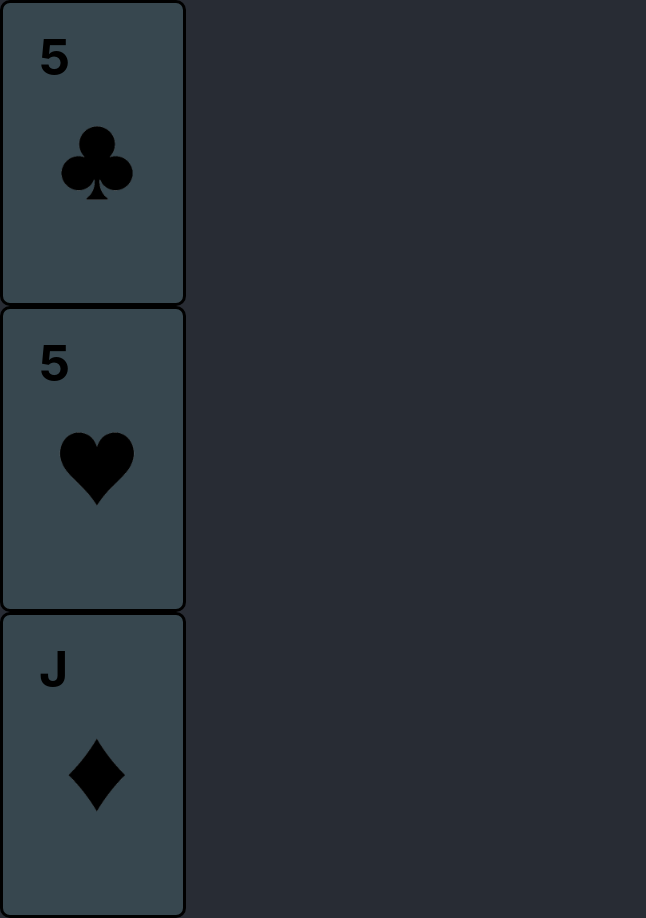
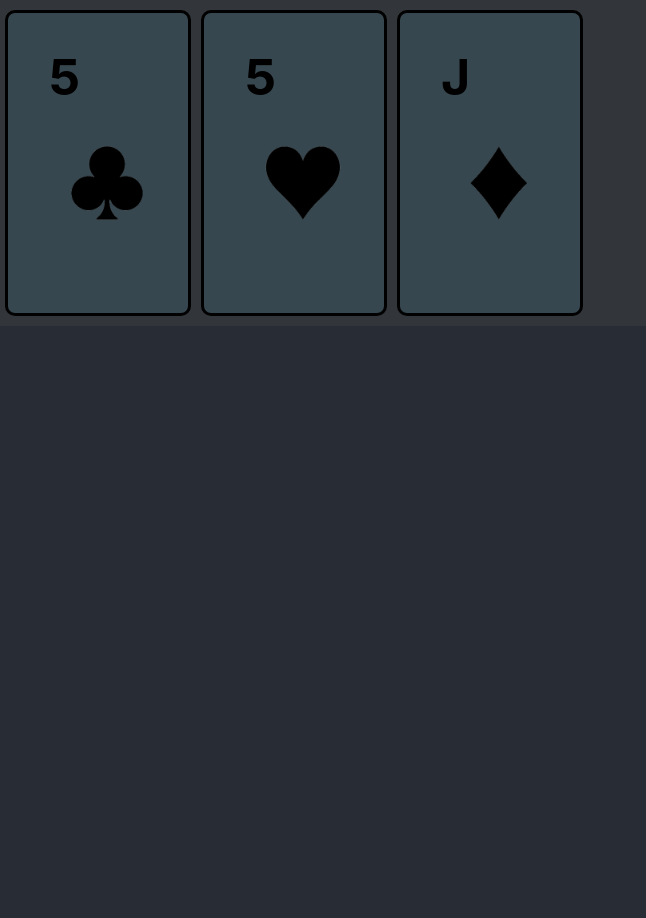
Before and after one commit to MikyStar/PokerAnalysis, a React (Create React App) app: page / in a window 1280 px wide. Shown: the whole page, without its empty margins (0-646 px from the left). After the commit the page ends 800 px from the top, so only its background shows below. Built offline with nearby package versions, Linux system fonts and the light colour scheme.

Commit message:
FrontLine displayed properly but width needs to be adjusted to content

```diff
--- a/src/components/Card.tsx
+++ b/src/components/Card.tsx
@@ -9,7 +9,7 @@ import diamond from '../assets/diamond.png';
 
 ///////////////////////////////////////////////////
 
-type CardProps =
+interface CardProps
 {
 	suit : Suit,
 	id : number | Face
@@ -21,7 +21,7 @@ export const Card = ( { suit, id} : CardProps ) =>
 (
 	<div className='card'>
 		<h3 className='id'>{ handleID( id ) }</h3>
-		<img className='suit' src={ getIcon( suit ) } width={ 80 } height={ 80 } />
+		<img className='suit' src={ getIcon( suit ) } alt={ suit as string } width={ 80 } height={ 80 } />
 	</div>
 )
 
--- a/src/components/FrontLine.tsx
+++ b/src/components/FrontLine.tsx
@@ -4,6 +4,8 @@ import { Card as CardModel, Suit, Face } from '../model/Card';
 import { Card } from './Card';
 import { TimeStamp } from '../model/Game';
 import * as Logger from '../model/utils/Logger';
+
+import '../style/FrontLine.css'
 
 /////////////////////////////////////////////////////////////////
 
@@ -47,7 +49,12 @@ export const FrontLine = ( { cards, timeStamp } : FrontLineProps ) =>
 					cards.pop();
 			})();
 
-			cards.forEach( card => jsx.push( <Card suit={ card.suit as Suit } id={ card.id as ( number | Face ) } /> ) );
+			cards.forEach( ( card, index ) => jsx.push( <Card
+															key={ index }
+															suit={ card.suit as Suit }
+															id={ card.id as ( number | Face ) }
+														/> )
+			);
 		}
 		else
 			Logger.error( 'You must provide 5 cards for the front line.' );
@@ -58,7 +65,7 @@ export const FrontLine = ( { cards, timeStamp } : FrontLineProps ) =>
 	/////////////////////////////////////////////////////////////////
 
 	return	(
-				<div>
+				<div className='container'>
 					{ printLine() }
 				</div>
 			);
--- a/src/style/FrontLine.css
+++ b/src/style/FrontLine.css
@@ -0,0 +1,11 @@
+.container
+{
+	display : flex;
+	background-color: #32363A;
+	word-spacing: 10px;
+}
+
+.container  *
+{
+	margin : 10px 5px 10px 5px;
+}
--- a/tsconfig.json
+++ b/tsconfig.json
@@ -18,7 +18,7 @@
     "isolatedModules": true,
     "noEmit": true,
     "jsx": "react",
-    "allowSyntheticDefaultImports": true
+	"allowSyntheticDefaultImports": true,
   },
   "include": [
     "src"
--- a/tslint.yaml
+++ b/tslint.yaml
@@ -13,3 +13,4 @@ rules :
     curly : [ true, "as-needed" ]
     arrow-parens : false
     align : false
+    trailing-comma : false
```
